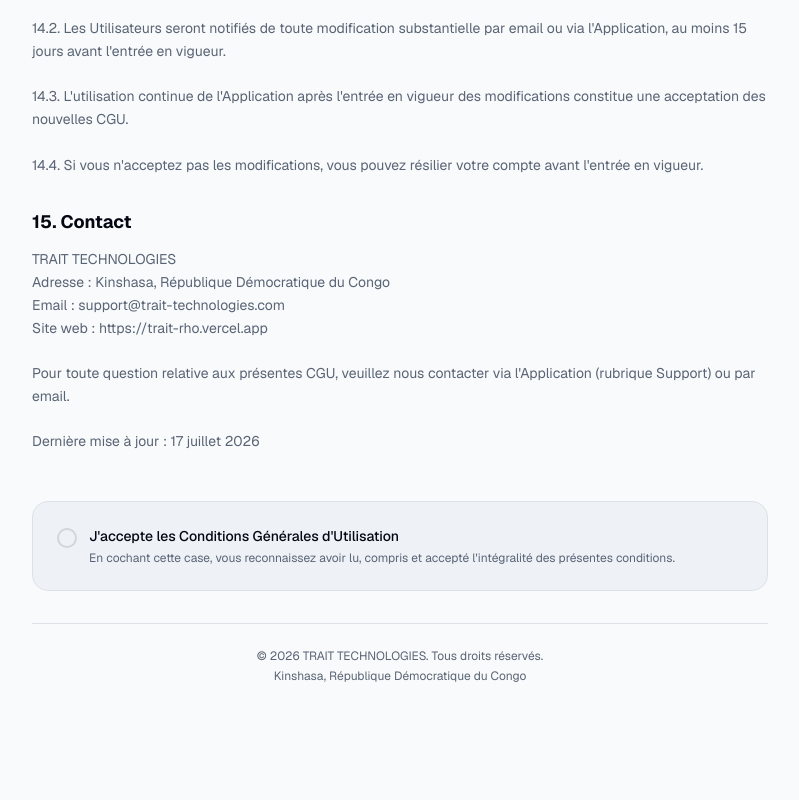
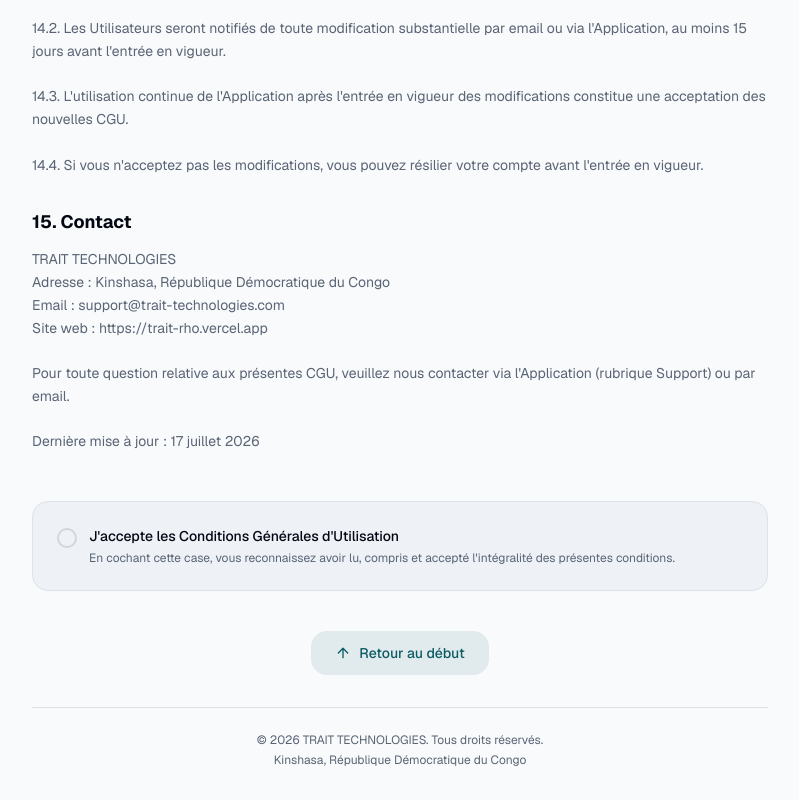
Before and after one commit to henobuild32-ship-it/Trait, a Next.js app: page /terms in a window 1280 px wide. Shown: the part 6075-6875 px from the top of the page, without its empty margins (240-1039 px from the left). Before the commit the page ends 6791 px from the top, so only its background shows below. Built offline with nearby package versions, Linux system fonts and the light colour scheme.

Commit message:
terms: ajout bouton retour au début (fixe + flottant)

```diff
--- a/src/app/terms/page.tsx
+++ b/src/app/terms/page.tsx
@@ -1,7 +1,7 @@
 'use client'
 
-import { useState } from 'react'
-import { ArrowLeft, Download, Check, FileText } from 'lucide-react'
+import { useState, useEffect } from 'react'
+import { ArrowLeft, Download, Check, FileText, ArrowUp } from 'lucide-react'
 
 const sections = [
   {
@@ -245,6 +245,19 @@ Dernière mise à jour : 17 juillet 2026`
 
 export default function TermsPage() {
   const [accepted, setAccepted] = useState(false)
+  const [showBackToTop, setShowBackToTop] = useState(false)
+
+  useEffect(() => {
+    const handleScroll = () => {
+      setShowBackToTop(window.scrollY > 400)
+    }
+    window.addEventListener('scroll', handleScroll, { passive: true })
+    return () => window.removeEventListener('scroll', handleScroll)
+  }, [])
+
+  const scrollToTop = () => {
+    window.scrollTo({ top: 0, behavior: 'smooth' })
+  }
 
   const handlePrint = () => {
     window.print()
@@ -316,6 +329,28 @@ export default function TermsPage() {
           </div>
         </div>
 
+        {/* Back to top */}
+        <div className="flex justify-center mt-10 print:hidden">
+          <button
+            onClick={scrollToTop}
+            className="flex items-center gap-2 px-6 py-3 bg-[#0D5C63]/10 hover:bg-[#0D5C63]/20 text-[#0D5C63] rounded-xl transition-colors text-sm font-medium"
+          >
+            <ArrowUp className="w-4 h-4" />
+            Retour au début
+          </button>
+        </div>
+
+        {/* Floating back to top */}
+        {showBackToTop && (
+          <button
+            onClick={scrollToTop}
+            className="fixed bottom-6 right-6 z-20 w-12 h-12 bg-[#0D5C63] text-white rounded-full shadow-lg hover:bg-[#083A3E] transition-all flex items-center justify-center print:hidden"
+            aria-label="Retour au début"
+          >
+            <ArrowUp className="w-5 h-5" />
+          </button>
+        )}
+
         {/* Footer */}
         <div className="mt-8 pt-6 border-t text-center">
           <p className="text-xs text-muted-foreground">
```
